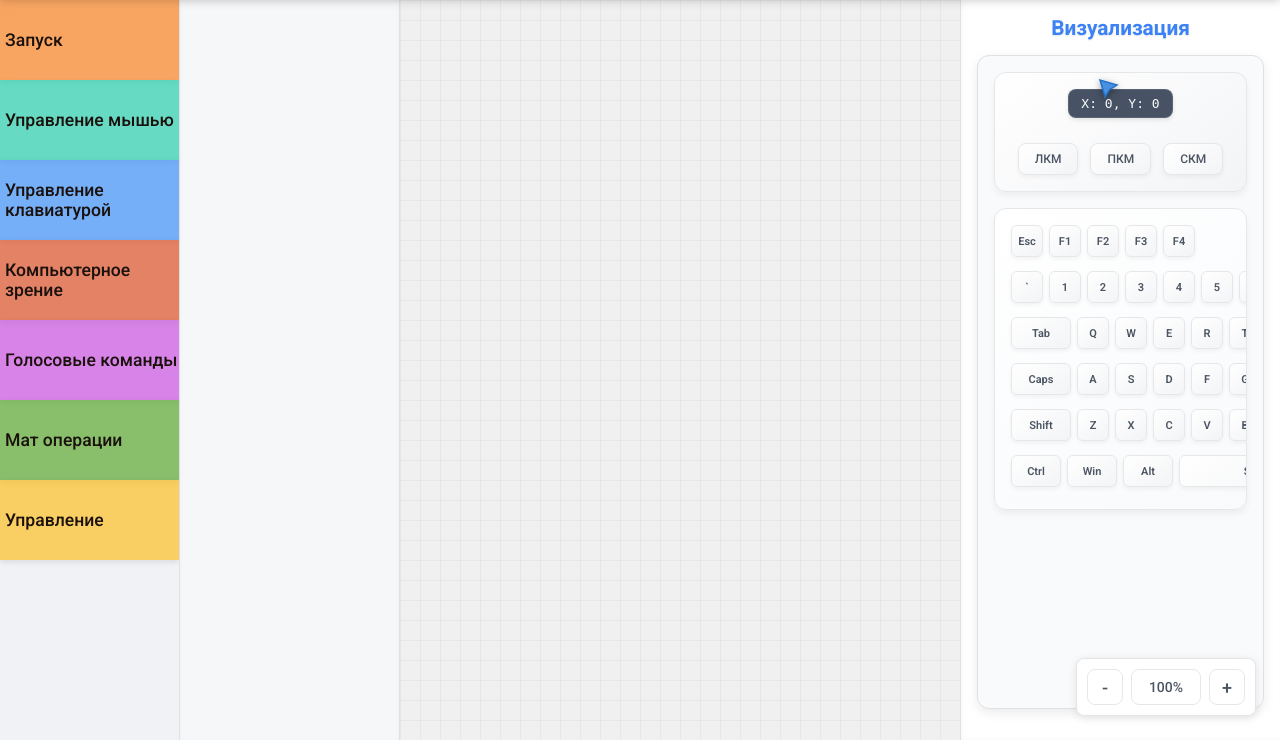
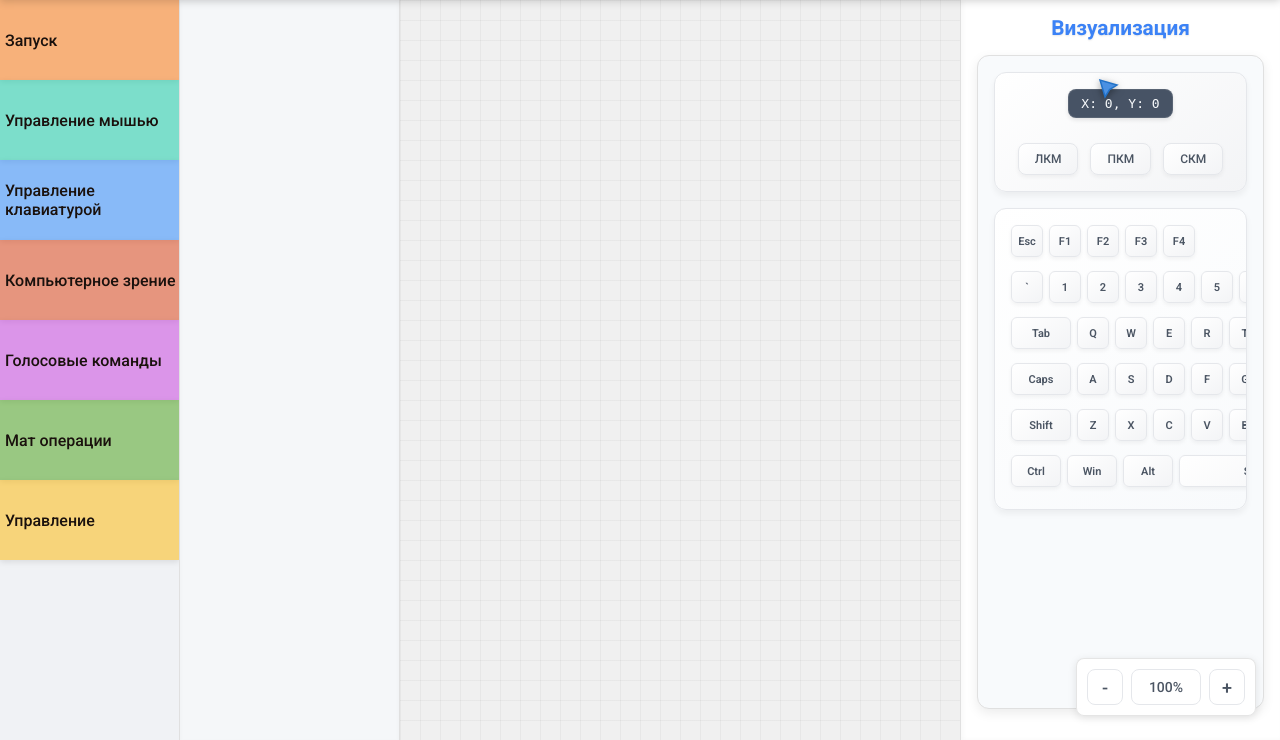
Before and after one commit to Tivrus/Scratch2, a Flask app: page / in a window 1280 px wide. Shown: the part 60-800 px from the top of the page. Run offline with Flask 3, Linux system fonts and the light colour scheme.

Commit message:
new commit

```diff
--- a/static/css/index.css
+++ b/static/css/index.css
@@ -83,7 +83,7 @@ body {
 
 .category {
     width: 100%;
-    font-size: 1.1rem;
+    font-size: 1rem;
     min-height: 5rem;
     display: flex;
     align-items: center;
@@ -99,40 +99,45 @@ body {
 .category:hover {
     background-color: rgba(255, 255, 255, 0.8);
     border-radius: 10px;
-    transform: translateX(10px);
+    width: calc(100% - 8px);
+    transform: translateX(8px);
+    border-radius: 10px 0 0 10px;
 }
 
 .category.active {
     font-weight: bold;
     box-shadow: 0 2px 5px rgba(0, 0, 0, 0.1);
+    width: calc(100% - 15px);
+    transform: translateX(15px);
+    border-radius: 10px 0 0 10px;
 }
 
 .category[data-category="start"] {
-    background-color: rgba(255, 115, 0, 0.6);
+    background-color: rgba(255, 115, 0, 0.5);
 }
 
 .category[data-category="mouse"] {
-    background-color: rgba(11, 203, 162, 0.6);
+    background-color: rgba(11, 203, 162, 0.5);
 }
 
 .category[data-category="keyboard"] {
-    background-color: rgba(35, 132, 251, 0.6);
+    background-color: rgba(35, 132, 251, 0.5);
 }
 
 .category[data-category="vision"] {
-    background-color: rgba(221, 58, 8, 0.6);
+    background-color: rgba(221, 58, 8, 0.5);
 }
 
 .category[data-category="voice"] {
-    background-color: rgba(199, 59, 222, 0.6);
+    background-color: rgba(199, 59, 222, 0.5);
 }
 
 .category[data-category="math"] {
-    background-color: rgba(69, 159, 16, 0.6);
+    background-color: rgba(69, 159, 16, 0.5);
 }
 
 .category[data-category="control"] {
-    background-color: rgba(255, 183, 0, 0.6);
+    background-color: rgba(255, 183, 0, 0.5);
 }
 
 .category[data-category="start"].active {
```
